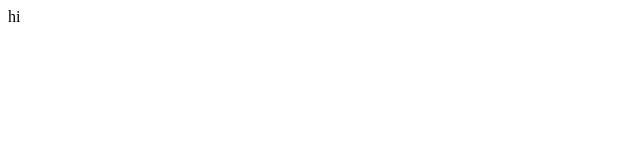
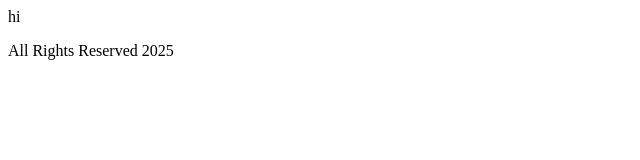
Before and after one commit to elizabethc311/version-control-simulation-ElizabethCarrillo, a plain HTML site: page index.html in a window 1280 px wide. Shown: the whole page, without its empty margins (0-640 px from the left). Drawn offline with Linux system fonts and the light colour scheme.

Commit message:
Updated footer text in header branch

```diff
--- a/index.html
+++ b/index.html
@@ -7,6 +7,9 @@
 </head>
 <header> hi </header>
 <body>
+    <footer>
+        <p>All Rights Reserved 2025</p>
+    </footer>
 
 </body>
 </html>
```
